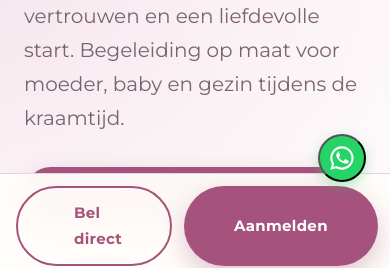
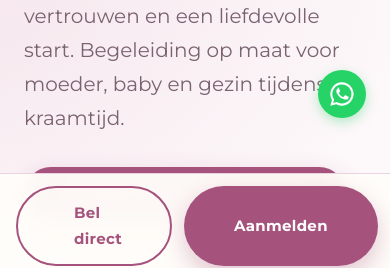
Before and after one commit to Maximustopdeals/Kraamzorg-T-Gouden-Hartje, a Next.js app: page / in a window 390 px wide. Shown: the part 566-834 px from the top of the page. Built offline with nearby package versions, Linux system fonts and the light colour scheme; no server answers; a web font is replaced by a local one.

Commit message:
Refactor button positioning using shared offset variable
Updated positioning of WhatsApp button and back-to-top button to use a shared offset variable for better layout management.

```diff
--- a/app/globals.css
+++ b/app/globals.css
@@ -1184,20 +1184,39 @@ a:hover { color: var(--primary-hover); }
 }
 
 /* ---------- 13. Zwevende elementen ---------- */
+
+/* Gedeelde offset-variabele: wordt verhoogd zodra de footer in beeld is
+   (via body.footer-visible, gezet door <FooterVisibility />). */
+.fab-whatsapp,
+.back-to-top {
+  --float-bottom: max(var(--sp-5), env(safe-area-inset-bottom));
+}
+
+body.footer-visible .fab-whatsapp,
+body.footer-visible .back-to-top {
+  --float-bottom: calc(env(safe-area-inset-bottom) + 7.5rem);
+}
+
+/* WhatsApp-knop */
 .fab-whatsapp {
   position: fixed;
   right: max(var(--sp-5), env(safe-area-inset-right));
-  bottom: max(var(--sp-5), env(safe-area-inset-bottom));
+  bottom: var(--float-bottom);
   z-index: 90;
   width: 48px;
   height: 48px;
   display: grid;
   place-items: center;
+  border: 0;
   border-radius: var(--radius-pill);
   background: #25d366;
   color: var(--color-white);
+  cursor: pointer;
   box-shadow: 0 4px 12px rgba(37, 211, 102, 0.35);
-  transition: transform 0.2s ease, box-shadow 0.2s ease;
+  transition:
+    bottom 0.3s ease,
+    transform 0.2s ease,
+    box-shadow 0.2s ease;
 }
 
 .fab-whatsapp:hover {
@@ -1212,7 +1231,7 @@ a:hover { color: var(--primary-hover); }
 .wa-panel {
   position: fixed;
   right: max(var(--sp-5), env(safe-area-inset-right));
-  bottom: calc(max(var(--sp-5), env(safe-area-inset-bottom)) + 60px);
+  bottom: calc(var(--float-bottom, max(var(--sp-5), env(safe-area-inset-bottom))) + 60px);
   z-index: 95;
   width: min(360px, calc(100vw - 2 * var(--sp-5)));
   background: var(--color-white);
@@ -1223,7 +1242,10 @@ a:hover { color: var(--primary-hover); }
   pointer-events: none;
   transform: translateY(12px) scale(0.98);
   transform-origin: bottom right;
-  transition: opacity 0.22s ease, transform 0.22s ease;
+  transition:
+    opacity 0.22s ease,
+    transform 0.22s ease,
+    bottom 0.3s ease;
 }
 
 .wa-panel[data-open] {
@@ -1335,20 +1357,15 @@ a:hover { color: var(--primary-hover); }
   transform: translateY(-1px);
 }
 
-@media (max-width: 767px) {
-  .wa-panel {
-    bottom: calc(80px + var(--sp-4) + 60px);
-  }
-}
-
 @media print {
   .wa-panel { display: none !important; }
 }
 
+/* Back-to-top */
 .back-to-top {
   position: fixed;
   left: max(var(--sp-5), env(safe-area-inset-left));
-  bottom: max(var(--sp-5), env(safe-area-inset-bottom));
+  bottom: var(--float-bottom);
   z-index: 90;
   width: 48px;
   height: 48px;
@@ -1362,7 +1379,10 @@ a:hover { color: var(--primary-hover); }
   opacity: 0;
   pointer-events: none;
   transform: translateY(8px);
-  transition: opacity 0.25s ease, transform 0.25s ease;
+  transition:
+    bottom 0.3s ease,
+    opacity 0.25s ease,
+    transform 0.25s ease;
 }
 
 .back-to-top[data-visible="true"] {
@@ -1393,10 +1413,23 @@ a:hover { color: var(--primary-hover); }
   .sticky-cta { display: none; }
 }
 
+/* Mobiel: rekening houden met sticky CTA-balk (80px) */
 @media (max-width: 767px) {
   body { padding-bottom: 80px; }
-  .fab-whatsapp { bottom: calc(80px + var(--sp-4)); }
-  .back-to-top { bottom: calc(80px + var(--sp-4)); }
+
+  .fab-whatsapp,
+  .back-to-top {
+    --float-bottom: calc(80px + var(--sp-4));
+  }
+
+  body.footer-visible .fab-whatsapp,
+  body.footer-visible .back-to-top {
+    --float-bottom: calc(80px + var(--sp-4) + 4rem);
+  }
+
+  .wa-panel {
+    bottom: calc(var(--float-bottom) + 60px);
+  }
 }
 
 /* ---------- 14. Diverse componenten ---------- */
```
